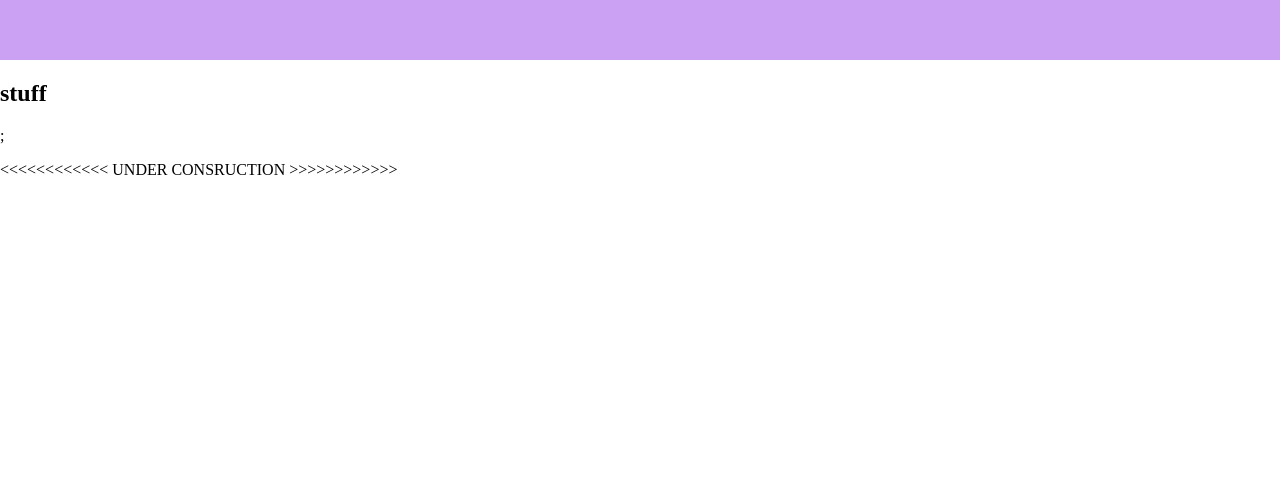
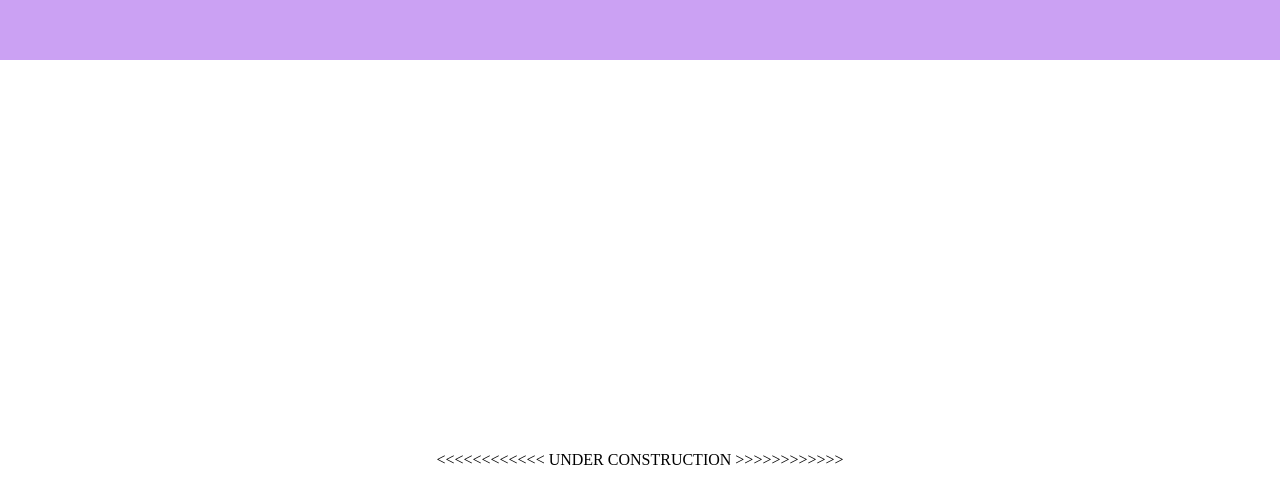
Before and after one commit to r0neel/PortfolioSite, a React app: page / in a window 1280 px wide. Shown: the part 740-1244 px from the top of the page. Before the commit the page ends 935 px from the top, so only its background shows below. Built offline with nearby package versions, Linux system fonts and the light colour scheme; a web font is replaced by a local one.

Commit message:
Update body component

```diff
--- a/src/App.js
+++ b/src/App.js
@@ -1,11 +1,11 @@
 import React from "react";
-import { Header, Footer } from "./components";
+import { Body, Footer } from "./components";
 import "./style.css";
 
 const App = () => {
   return (
     <>
-      <Header />
+      <Body />
       <Footer />
     </>
   );
--- a/src/components/Body/index.js
+++ b/src/components/Body/index.js
@@ -1,13 +1,27 @@
-import React from "react";
+import React, { useRef } from "react";
 import "./style.css";
+
 const Body = () => {
+  const mainBody = useRef();
+
+  const handleSubmit = (e) => {
+    e.preventDefault();
+    mainBody.current.scrollIntoView({ behaviour: "smooth" });
+  };
   return (
     <>
-      <div id="content">
-        <h1> stuff </h1>;<p> {"<<<<<<<<<<<< UNDER CONSRUCTION >>>>>>>>>>>>"}</p>
-      </div>
+      <header>
+        <h1>Hi I'm Ron, I'm a full stack developer.</h1>
+        <button id="explore" onClick={handleSubmit}>
+          Explore
+        </button>
+      </header>
+      <section className="mainBody" ref={mainBody}>
+        <div>
+          <p>{"<<<<<<<<<<<< UNDER CONSTRUCTION >>>>>>>>>>>>"}</p>
+        </div>
+      </section>
     </>
   );
 };
-
 export default Body;
--- a/src/components/Body/style.css
+++ b/src/components/Body/style.css
@@ -1,6 +1,40 @@
-#content {
+header {
   display: flex;
   flex-direction: column;
+  justify-content: center;
+  text-align: center;
+  width: 100vw;
+  height: 100vh;
+  background-color: rgb(203, 161, 243);
+  margin: 0;
+}
+
+#explore {
+  margin: 20px;
+  font-family: inherit;
+  align-self: center;
+  width: auto;
+  font-size: 20px;
+  font-weight: 200;
+  letter-spacing: 1px;
+  padding: 13px 50px 13px;
+  outline: 0;
+  z-index: 1;
+  border: 1px solid black;
+  cursor: pointer;
+  position: relative;
+  background-color: rgba(221, 196, 245, 1);
+}
+
+#explore:hover {
+  background-color: rgba(221, 196, 245, 0.5);
+}
+
+.mainBody {
+  display: flex;
+  flex-direction: row;
+  justify-content: center;
+  align-items: center;
+  height: 100vh;
   margin: auto;
-  justify-content: center;
 }
--- a/src/components/Header/index.js
+++ /dev/null
@@ -1,26 +0,0 @@
-import React, { useRef } from "react";
-import "./style.css";
-import Body from "../Body";
-
-const Header = () => {
-  const mainBody = useRef();
-
-  const handleSubmit = (e) => {
-    e.preventDefault();
-    mainBody.current.scrollIntoView({ behaviour: "smooth" });
-  };
-  return (
-    <>
-      <header>
-        <h1>Hi I'm Ron, I'm a full stack developer.</h1>
-        <button id="explore" onClick={handleSubmit}>
-          Explore
-        </button>
-      </header>
-      <section ref={mainBody}>
-        <Body />
-      </section>
-    </>
-  );
-};
-export default Header;
--- a/src/components/Header/style.css
+++ /dev/null
@@ -1,31 +0,0 @@
-header {
-  display: flex;
-  flex-direction: column;
-  justify-content: center;
-  text-align: center;
-  width: 100vw;
-  height: 100vh;
-  background-color: rgb(203, 161, 243);
-  margin: 0;
-}
-
-#explore {
-  margin: 20px;
-  font-family: inherit;
-  align-self: center;
-  width: auto;
-  font-size: 20px;
-  font-weight: 200;
-  letter-spacing: 1px;
-  padding: 13px 50px 13px;
-  outline: 0;
-  z-index: 1;
-  border: 1px solid black;
-  cursor: pointer;
-  position: relative;
-  background-color: rgba(221, 196, 245, 1);
-}
-
-#explore:hover {
-  background-color: rgba(221, 196, 245, 0.5);
-}
--- a/src/components/index.js
+++ b/src/components/index.js
@@ -1,2 +1,2 @@
-export { default as Header } from "./Header";
+export { default as Body } from "./Body";
 export { default as Footer } from "./Footer";
```
Also changed, not shown: 2 other files (tests, documents, lock files or other folders).
